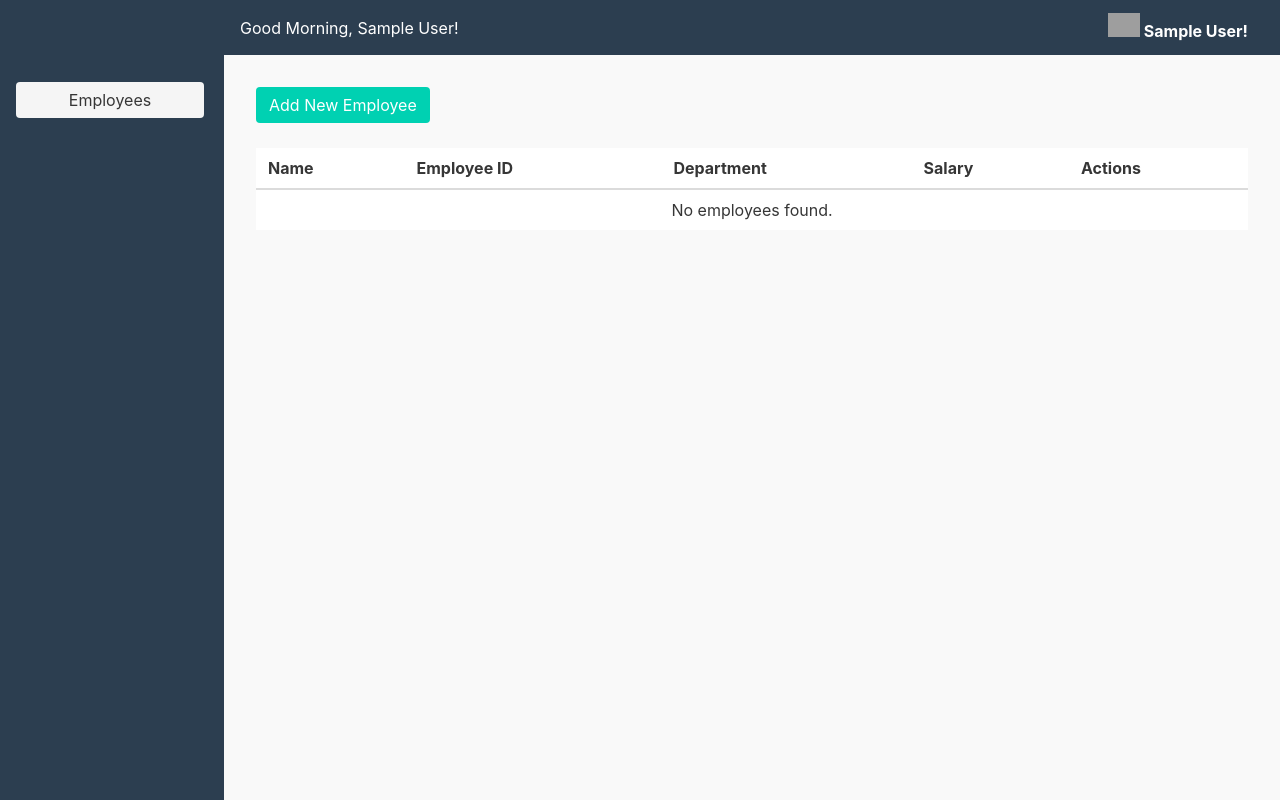
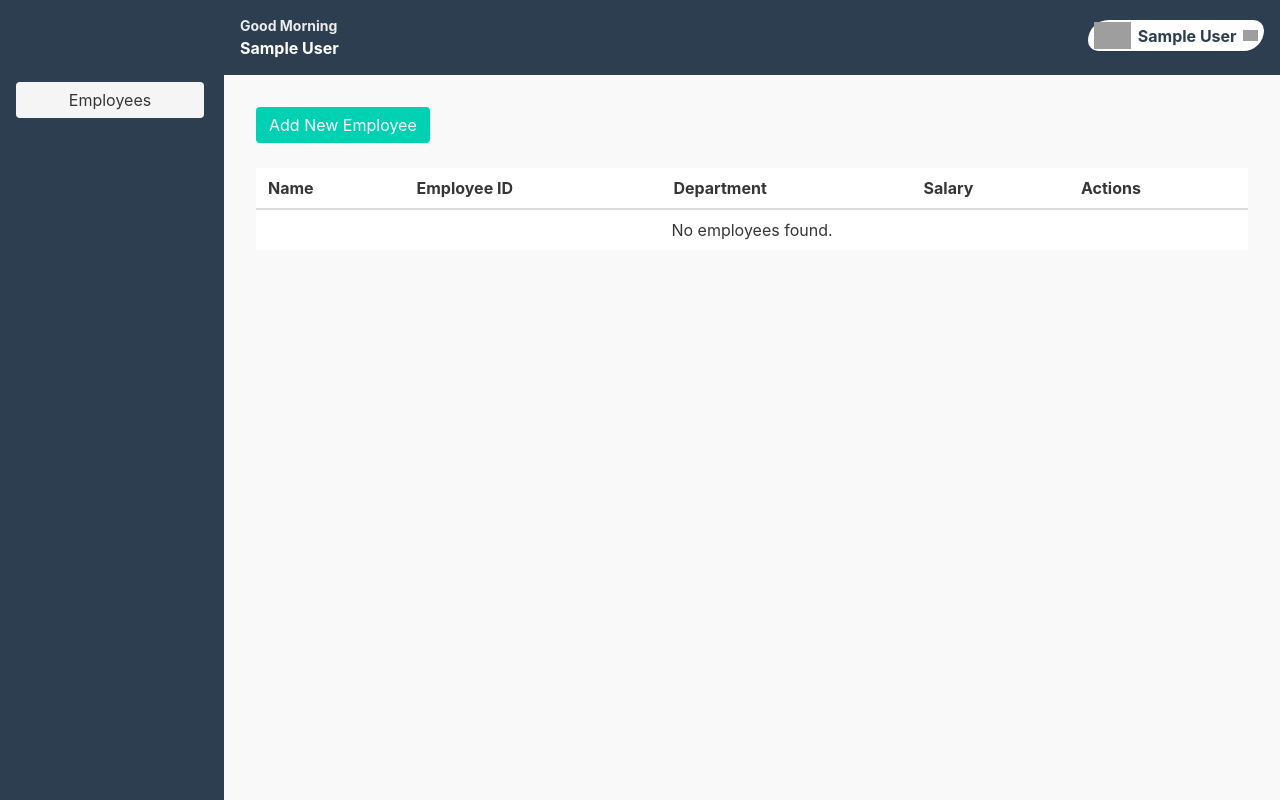
Before and after one commit to AshiMahajan/Employee-Analysis-and-Termination-algo, a Flask app: page /dashboard in a window 1280 px wide. Run offline with Flask 3, Linux system fonts and the light colour scheme; the visitor is signed in with stand-in values (Sample User, id 1); data that the repository does not hold is empty; some libraries are stand-ins or nearby versions; grey boxes are pictures that could not be loaded.

Commit message:
Enhance user dropdown and greeting in base template
Added a dropdown icon and improved the user dropdown menu with settings and logout options. Updated the greeting section to display a more structured message and adjusted styles for better appearance and usability.

```diff
--- a/templates/base.html
+++ b/templates/base.html
@@ -13,10 +13,26 @@
         margin: 0;
       }
 
+      /* Greet */
+      .greet {
+        display: flex;
+        flex-direction: column;
+        align-items: flex-start;
+        color: white;
+        font-weight: bold;
+      }
+      .greet-text {
+        font-size: 14px;
+        opacity: 0.9;
+      }
+      .greet-user {
+        font-size: 16px;
+      }
+
       /* Sidebar */
       .sidebar {
         width: 220px;
-        background-color: #2c3e50; /* Dark blue-gray */
+        background-color: #2c3e50;
         display: flex;
         flex-direction: column;
         padding: 1rem;
@@ -44,7 +60,7 @@
 
       /* Horizontal bar */
       .horizontal-bar {
-        height: 55px;
+        height: 75px;
         background-color: #2c3e50;
         display: flex;
         justify-content: space-between; /* space between greeting (left) and welcome (right) */
@@ -65,27 +81,69 @@
         position: relative;
         font-weight: bold;
         cursor: pointer;
+        display: inline-block; /* keeps username fixed */
       }
-      .welcome span {
-        display: block;
-        padding: 0.5rem 1rem;
-        background-color: #2c3e50;
-        color: white;
+
+      .welcome > span {
+        display: inline-flex; /* shrink to fit content */
+        align-items: center; /* vertically center icon + text */
+        gap: 0.4rem; /* small spacing */
+        padding: 2px 6px; /* thin padding */
+        line-height: 1; /* prevent tall spacing */
+        background-color: #fff; /* white background */
+        color: #2c3e50; /* dark text */
+        border-radius: 24px 12px; /* small rounded corners */
+        cursor: pointer;
+        box-shadow: 0 1px 2px rgba(0, 0, 0, 0.1);
       }
-      .logout-btn {
-        display: none;
+      .welcome > span img {
+        display: inline-block;
+      }
+
+      /* Dropdown menu wrapper */
+      .welcome .dropdown {
+        display: flex;
+        flex-direction: column;
         position: absolute;
-        top: 100%;
-        right: 0;
-        background-color: #e74c3c;
+        top: 92%; /* appears below the span */
+        right: 2%;
+        background-color: #34495e;
+        /* border-radius: 16px 0px 16px 16px; */
+        border-radius: 12px 24px;
+        overflow: hidden;
+        max-height: 0;
+        opacity: 0;
+        transition: max-height 0.3s ease, opacity 0.3s ease;
+        z-index: 10;
+      }
+
+      /* Items */
+      .welcome .dropdown a {
         color: white;
         padding: 0.5rem 1rem;
-        border-radius: 0 0 5px 5px;
         text-decoration: none;
-        white-space: nowrap;
+        text-align: center;
       }
-      .welcome:hover .logout-btn {
-        display: block;
+
+      .settings-btn {
+        background-color: #76797bd3;
+      }
+
+      .settings-btn:hover {
+        background-color: #4c4c4d;
+      }
+
+      .logout-btn {
+        background-color: #e74d3cde;
+      }
+
+      .logout-btn:hover {
+        background-color: #e43232;
+      }
+
+      .welcome:hover .dropdown {
+        max-height: 200px;
+        opacity: 1;
       }
     </style>
   </head>
@@ -112,7 +170,7 @@
         <!-- Horizontal Bar -->
         <div class="horizontal-bar">
           <!-- Left side: Greeting -->
-          <div id="greeting"></div>
+          <div class="greet" id="greeting"></div>
 
           <!-- Right side: Welcome dropdown -->
           <div class="welcome">
@@ -120,12 +178,23 @@
               <img
                 src="{{ url_for('static', filename='images/icons8-user-50.png') }}"
                 alt="User Icon"
-                width="32 px"
-                height="32 px"
+                width="37"
+                height="37"
               />
-              {{ user }}!
+              {{ user }}
+              <img
+                src="{{ url_for('static', filename='images/icons8-dropdown-50.png') }}"
+                alt="User Icon"
+                width="15"
+                height="15"
+              />
             </span>
-            <a href="{{ url_for('logout') }}" class="logout-btn">Logout</a>
+            <div class="dropdown">
+              <a href="{{ url_for('logout') }}" class="settings-btn"
+                >Settings</a
+              >
+              <a href="{{ url_for('logout') }}" class="logout-btn">Logout</a>
+            </div>
           </div>
         </div>
         {% endblock %}
@@ -143,8 +212,11 @@
         if (hour < 18) return "Good Afternoon";
         return "Good Evening";
       }
-      document.getElementById("greeting").innerText =
-        getGreeting() + ", {{ user }}!";
+      const greetingDiv = document.getElementById("greeting");
+      greetingDiv.innerHTML = `
+    <div class="greet-text">${getGreeting()}</div>
+    <div class="greet-user">{{ user }}</div>
+  `;
     </script>
   </body>
 </html>
```
